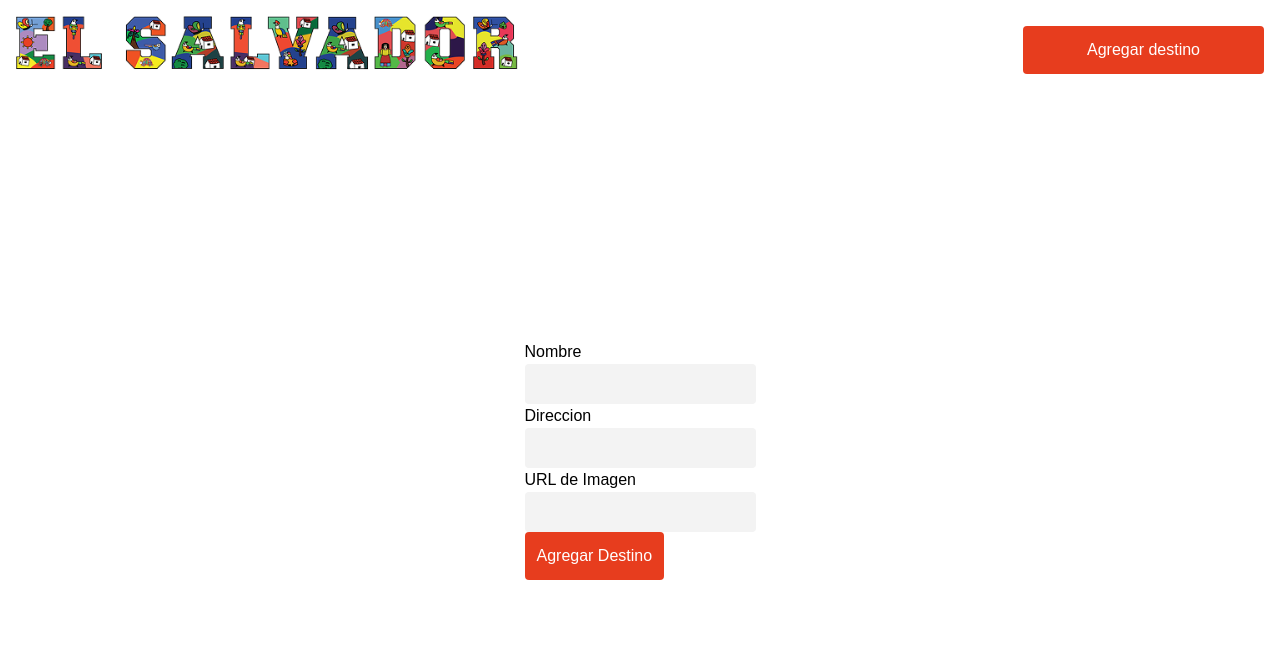
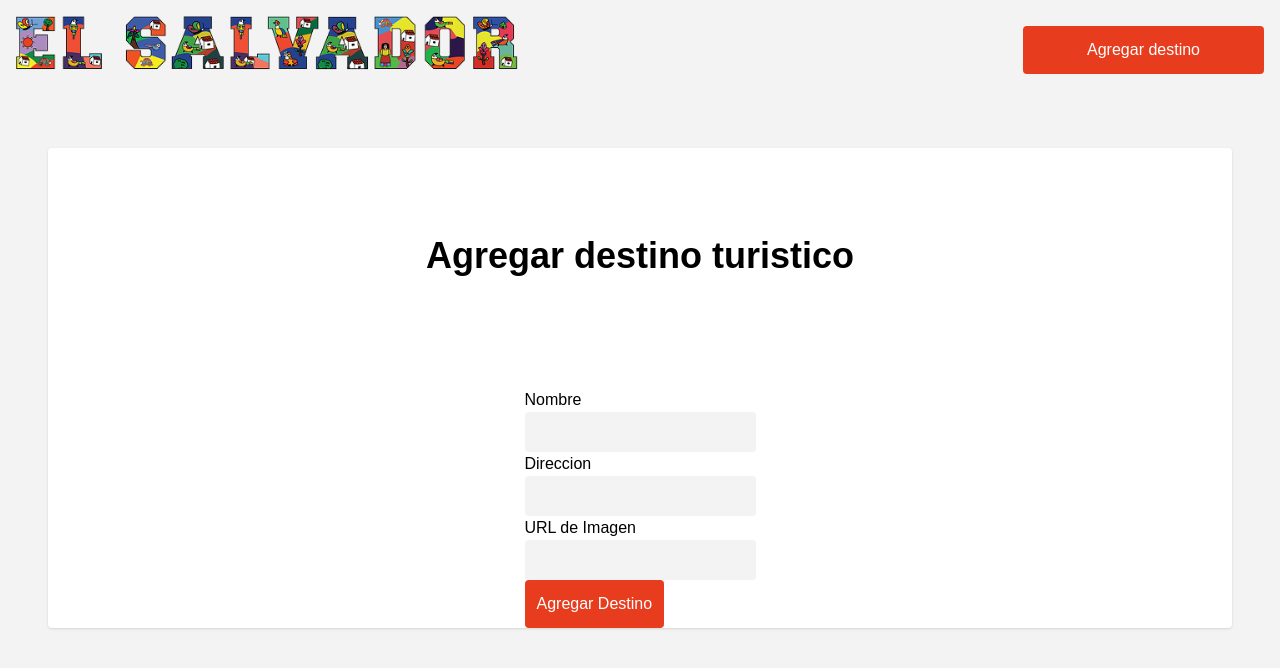
Before and after one commit to ferjgm98/destinos-turisticos-web, a Next.js app: page /agregar-destino in a window 1280 px wide. Shown: the top 668 px of the page. Built offline with nearby package versions, Linux system fonts and the light colour scheme.

Commit message:
feat: add Card component and update layout styles

```diff
--- a/app/agregar-destino/page.tsx
+++ b/app/agregar-destino/page.tsx
@@ -1,10 +1,14 @@
-import Input from "@/components/core/Input";
+import Card from "@/components/core/Card";
 import AddForm from "@/components/destinos/AddForm";
 
 export default function () {
   return (
-    <div className="bg-white flex justify-center items-center h-[90vh]">
+    <Card>
+      <h2 className="text-4xl text-center font-semibold my-12">
+        Agregar destino turistico
+      </h2>
+      <div className="my-8"></div>
       <AddForm />
-    </div>
+    </Card>
   );
 }
--- a/app/globals.css
+++ b/app/globals.css
@@ -1,4 +1,8 @@
 @import "tailwindcss";
+
+@theme {
+  --color-td-base: #f3f3f3;
+}
 
 body {
   font-family: Arial, Helvetica, sans-serif;
--- a/app/layout.tsx
+++ b/app/layout.tsx
@@ -26,7 +26,7 @@ export default function RootLayout({
   return (
     <html lang="en">
       <body
-        className={`${geistSans.variable} ${geistMono.variable} antialiased`}
+        className={`${geistSans.variable} ${geistMono.variable} antialiased bg-td-base`}
       >
         <Header />
         {children}
--- /dev/null
+++ b/components/core/Card.tsx
@@ -0,0 +1,11 @@
+"use client";
+
+import { PropsWithChildren } from "react";
+
+export default function Card({ children }: PropsWithChildren) {
+  return (
+    <div className="bg-white m-12 p-10 flex flex-col items-center h-[60vh] rounded shadow">
+      {children}
+    </div>
+  );
+}
```
